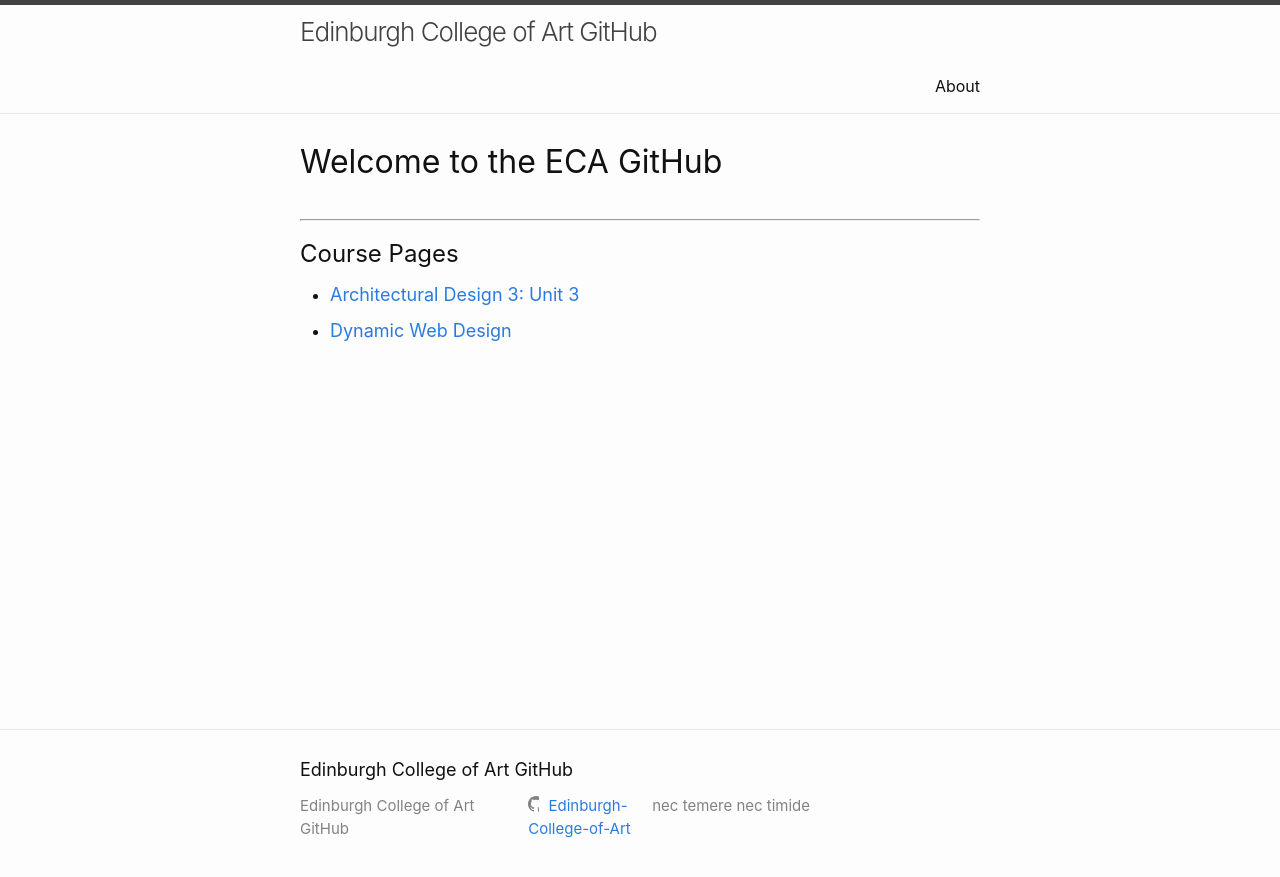
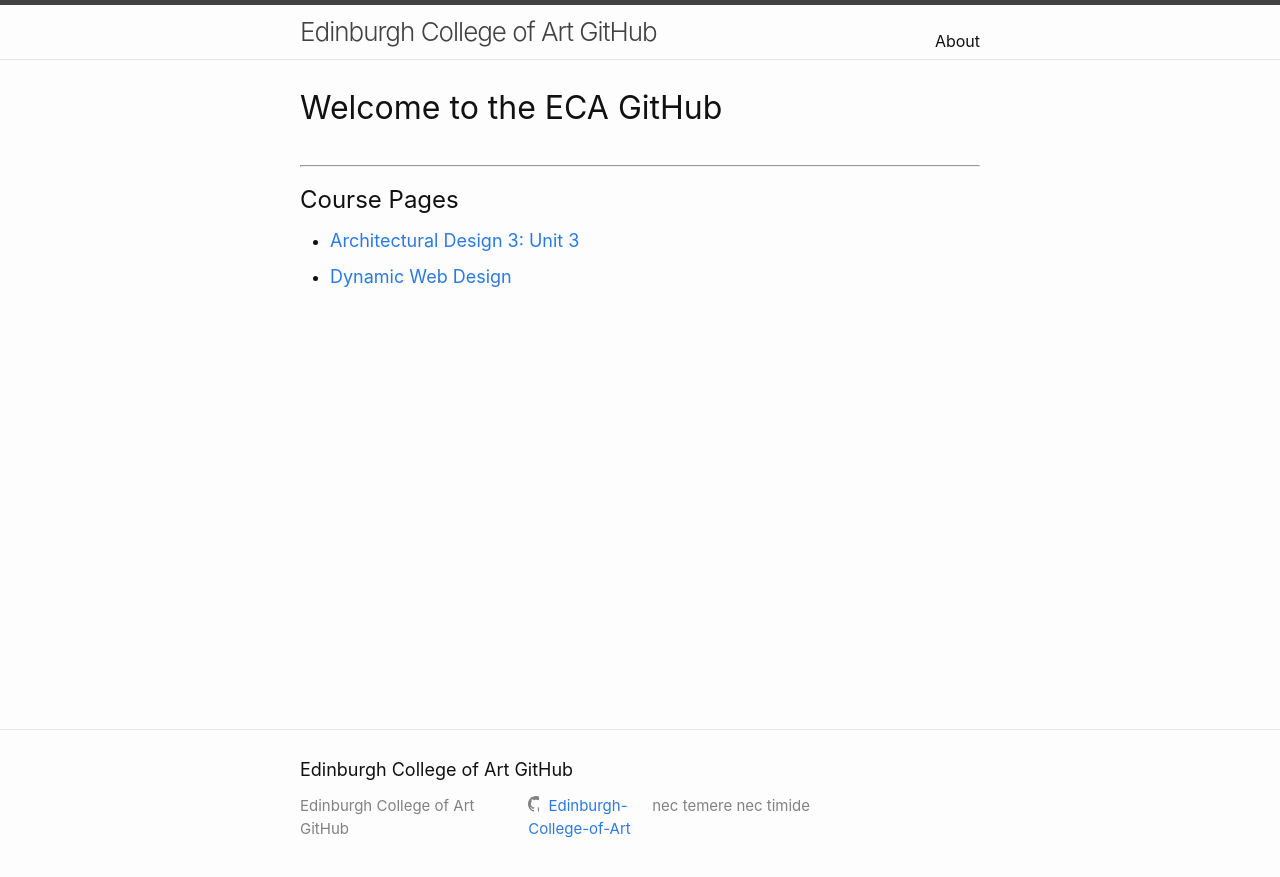
Before and after one commit to Edinburgh-College-of-Art/Ediburgh-College-of-Art.github.io, a Jekyll site: the page built from index.md, in a window 1280 px wide. Shown: the top 877 px of the page. Built offline with Jekyll 4.4.1, drawn with Linux system fonts in a browser that asks for light colours; nearby versions of some CDN libraries.

Commit message:
change line height for nav bar

```diff
--- a/_sass/minima/_layout.scss
+++ b/_sass/minima/_layout.scss
@@ -26,7 +26,7 @@
 
 .site-nav {
   float: right;
-  line-height: $base-line-height * $base-font-size * 2.25;
+  // line-height: $base-line-height * $base-font-size * 2.25;
 
   .nav-trigger {
       display: none;
```
